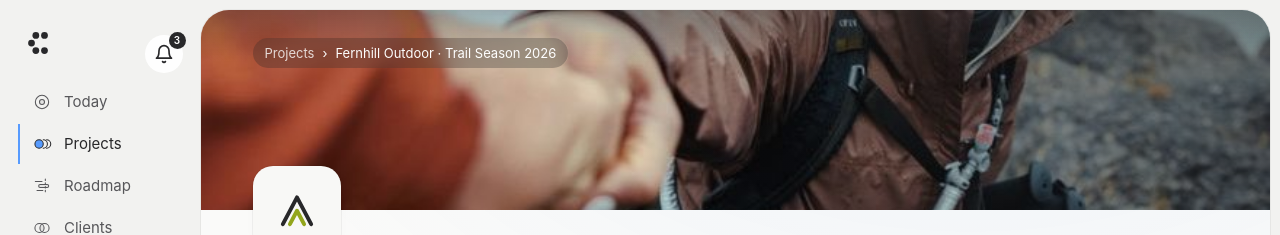
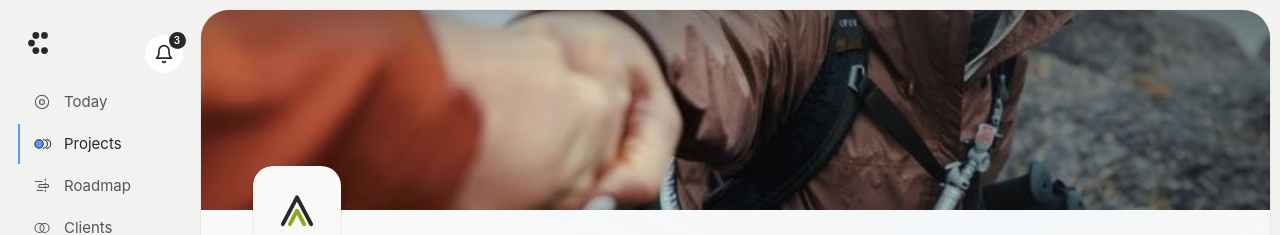
Before and after one commit to jennaCh0i/cueue, a plain HTML site: page Project.html in a window 1280 px wide. Shown: the top 235 px of the page. Drawn offline with nearby package versions, Linux system fonts and the light colour scheme; a web font is replaced by a local one.

Commit message:
Project: remove breadcrumb on cover
Co-Authored-By: Claude Opus 5.5 <noreply@anthropic.com>
Claude-Session: https://claude.ai/code/session_01XCLfjkFa7fhCyRTZDdVida

```diff
--- a/Project.html
+++ b/Project.html
@@ -67,7 +67,7 @@
     .ppl .key i{display:inline-block;width:8px;height:8px;border-radius:50%;margin-right:5px;vertical-align:0}
   </style>
   <div class="phero">
-    <div class="cover"><nav class="crumb ph-crumb" aria-label="Breadcrumb"><a href="/Projects">Projects</a><span>›</span><span>Fernhill Outdoor · Trail Season 2026</span></nav><img src="/img/fernhill2.jpg" alt="Trail Season 2026 cover"></div>
+    <div class="cover"><img src="/img/fernhill2.jpg" alt="Trail Season 2026 cover"></div>
     <div class="plogo" aria-hidden="true"><svg viewBox="0 0 56 56" fill="none"><path d="M10 46L28 12l18 34" stroke="#28282A" stroke-width="5" stroke-linecap="round" stroke-linejoin="round"></path><path d="M19 46l9-17 9 17" stroke="#93A61C" stroke-width="5" stroke-linecap="round" stroke-linejoin="round"></path></svg></div>
   </div>
   <div class="pacts"><a class="btn btn-s" href="#roadmap">Roadmap</a><a class="btn btn-p" href="/Review">Upload version</a></div>
```
